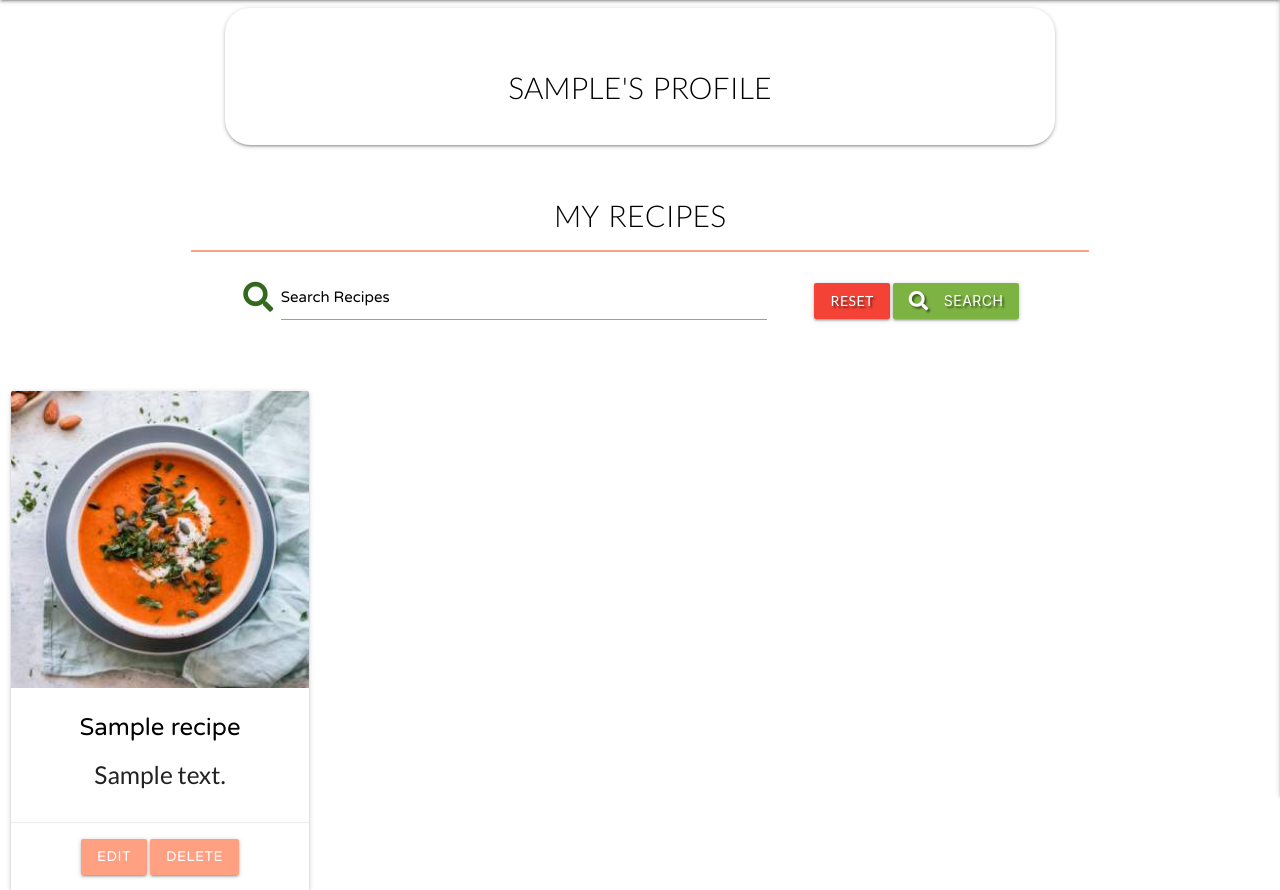
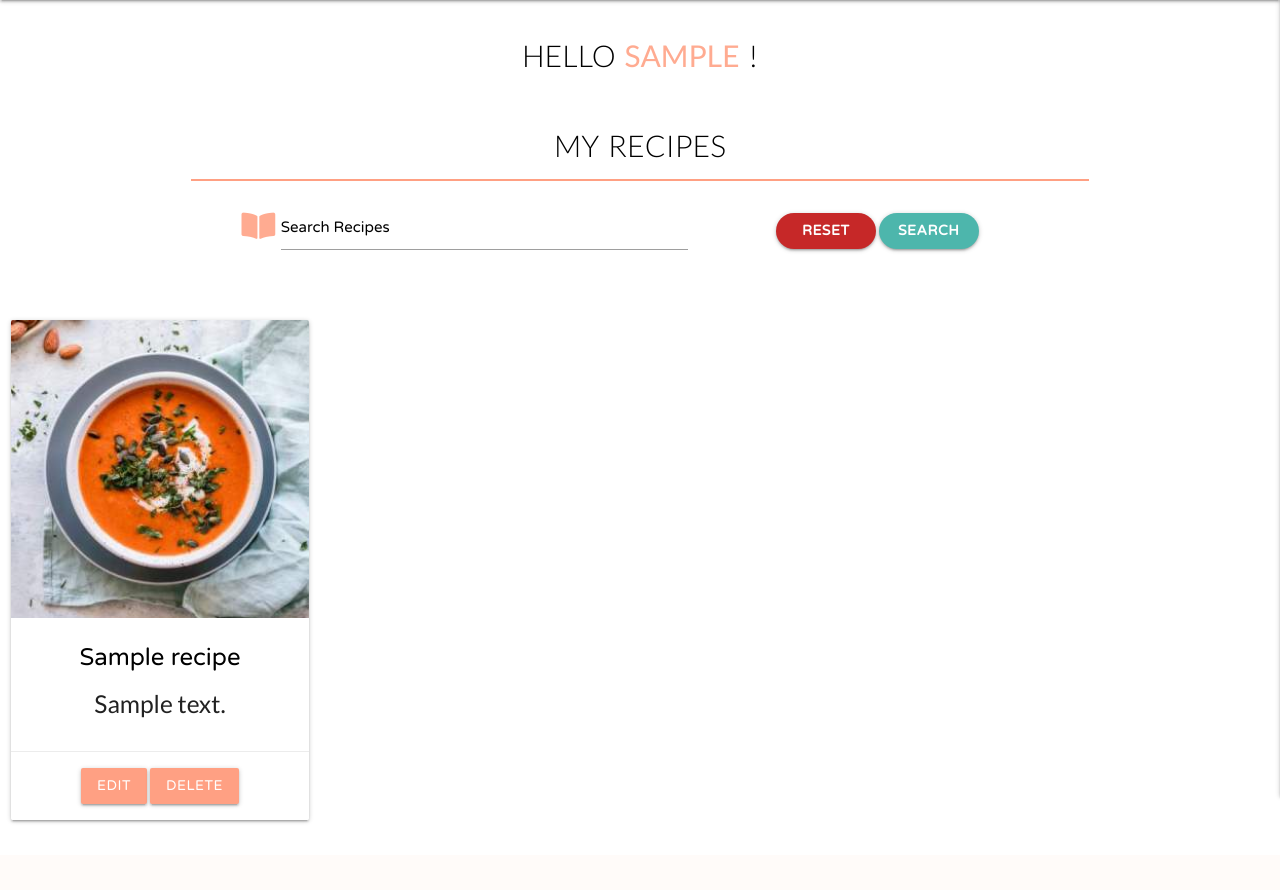
Before and after one commit to Code-Institute-Submissions/FeedMe, a Flask app: page /profile/1 in a window 1280 px wide. Shown: the part 64-954 px from the top of the page. After the commit the page ends 887 px from the top, so only its background shows below. Run offline with Flask 2, Linux system fonts and the light colour scheme; the visitor is signed in with stand-in values (Sample User, id 1); a database or web service that is not in the repository returns one stand-in record (values such as "Sample title"); some libraries are stand-ins or nearby versions; some web fonts are replaced.

Commit message:
added styles to user profile page

```diff
--- a/static/css/style.css
+++ b/static/css/style.css
@@ -213,6 +213,11 @@ p.center.align{
 
 /* ----------------------------------------------- PROFILE --- */
 
+.card-panel{
+    height: 10px;
+    margin-top: 30px;
+}
+
 .underline{
     border: 1px solid #ffa083;
     max-width: 70%;
@@ -221,6 +226,30 @@ p.center.align{
 .card .card-content .card-title{
     font-family: "Varela Round", sans-serif;
     color: black;
+}
+
+#reset{
+    color: white;
+    background-color: #c62828;
+    font-family: "Varela Round", sans-serif;
+}
+
+#reset:hover {
+  background-color:white;
+  color: #c62828;
+  border: 1px solid white;
+}
+
+#search{
+    background-color: #4db6ac;
+    color: white;
+    font-family: "Varela Round", sans-serif;
+}
+
+#search:hover {
+  background-color:white;
+  color: #4db6ac;
+  border: 1px solid white;
 }
 
 /* ----------------------------------------------- RECIPE --- */
@@ -265,6 +294,6 @@ a#edit.btn:hover {
 
 a#delete.btn:hover {
   background-color:white;
-  color: #ff3d00;
+  color: #c62828;
   border: 1px solid white;
 }
--- a/templates/profile.html
+++ b/templates/profile.html
@@ -4,11 +4,7 @@
     <!-- User Profile Name -->
     <div class="row">
         <div class="col s12 m8 offset-m2">
-            <div class="card-panel">
-            <h3 class="center-align black-text">
-                {{ username }}'s Profile
-            </h3>
-            </div>
+            <h3 class="center-align black-text">Hello <b class="deep-orange-text text-lighten-3">{{ username }}</b> !</h3>
         </div>
     </div>
     <!----------------------------------->
@@ -16,34 +12,31 @@
     <!-- My Recipes Title -->
     <h3 class="black-text center-align">
         My Recipes
-
     </h3>
     <hr class="underline s8 m8 l8">
     <!----------------------------------->
 
-    <!-- Search Bar -->
+    <!-- Search Bar ------------------->
     <div class="row">
         <div class="col s12 m8 offset-m2">
             <form action="{{ url_for('search_my_recipe') }}" method="post" class="col s12">
                 <div class="row valign-wrapper center-align" >
                     <div class="input-field col s12 m8" >
-                        <i class="fas fa-search prefix light-green-text text-darken-4"></i>
+                        <i class="fas fa-book-open prefix deep-orange-text text-lighten-3"></i>
                         <input type="text" name="query" id="query" minlength="3" class="validate" required>
-                        <label for="query">Search Recipes</label>
+                        <label for="query"> Search Recipes </label>
                     </div>
-                    <div class="col s12 m4" >
-                        <a  href="{{ url_for('get_recipes') }}" class="red btn text-shadow">Reset</a>
-                        <button type="submit" class="light-green darken-1 btn text-shadow">
-                            <i class="fas fa-search left"></i> Search
-                        </button>
+                    <div class="col s12 m6 l6" >
+                        <a  href="{{ url_for('get_recipes') }}" id="reset" class="btn btn-recipe">Reset</a>
+                        <button type="submit" id="search" class="btn btn-recipe">Search</button>
                     </div>
                 </div>
             </form>
         </div>
     </div>
-    <!-- End Search Bar -->
+    <!-- End Search Bar ------------------------->
 
-    <!-- User Recipes -->
+    <!-- User Recipes --------------------->
     <div class="row center-align">
         {% for recipe in recipes %}
         <div class="col s12 m3">
```
